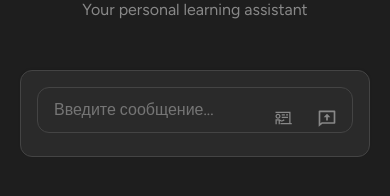
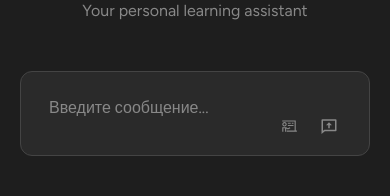
Before and after one commit to Maricvs/CRIDANSE, a React (Vite) app in the folder frontend/: page / in a window 390 px wide. Shown: the part 502-698 px from the top of the page. Built offline with nearby package versions, Linux system fonts and the light colour scheme.

Commit message:
chat_input_v2

```diff
--- a/frontend/src/ChatField.css
+++ b/frontend/src/ChatField.css
@@ -277,18 +277,15 @@
 
 @media (max-width: 767px) {
   .chat-wrapper {
-    display: flex;
-    flex-direction: column;
-    height: 100vh;
+    padding-left: 0;
+    transition: padding-left 0.3s ease;
+    min-height: 100vh;
     height: -webkit-fill-available;
-    padding-bottom: 80px;
+    padding-bottom: 120px;
+    position: relative;
+    background-color: var(--bg-color);
     overflow-y: auto;
-  }
-
-  .chat-messages {
-    flex: 1;
-    overflow-y: auto;
-    padding-bottom: 100px;
+    -webkit-overflow-scrolling: touch;
   }
 
   .chat-field {
@@ -296,51 +293,60 @@
     bottom: 0;
     left: 0;
     right: 0;
+    padding: 12px;
+    background-color: #1e1e1e;
+    z-index: 1000;
+    border-top: 1px solid #333;
+    border-radius: 0;
+    margin: 0;
     width: 100%;
-    max-width: 100%;
-    margin: 0;
-    padding: 12px;
-    border-radius: 0;
-    border-left: none;
-    border-right: none;
-    border-bottom: none;
-    background-color: #1e1e1e;
-    box-shadow: 0 -1px 2px rgba(0, 0, 0, 0.1);
+    box-sizing: border-box;
   }
 
   .input-container {
+    position: relative;
+    width: 100%;
+    margin: 0;
     padding: 0;
+  }
+
+  textarea {
+    width: 100%;
+    min-height: 44px;
+    padding: 10px 80px 10px 12px;
+    font-size: 16px;
+    line-height: 1.25;
+    border: 1px solid #444;
+    border-radius: 12px;
+    background-color: #2a2a2a;
+    color: white;
+    resize: none;
+    outline: none;
+    box-sizing: border-box;
+  }
+
+  .action-buttons {
+    position: absolute;
+    right: 8px;
+    top: 50%;
+    transform: translateY(-50%);
+    display: flex;
+    gap: 8px;
     margin: 0;
   }
 
-  textarea {
-    padding: 12px 90px 12px 16px;
-    min-height: 44px;
-    border-radius: 20px;
-    background-color: #2a2a2a;
+  .chat-action-button {
+    width: 32px;
+    height: 32px;
+    padding: 0;
+    font-size: 18px;
+    background: transparent;
+    color: #888;
   }
 
-  .action-buttons {
-    right: 12px;
-  }
-
-  .chat-action-button {
-    width: 36px;
-    height: 36px;
-    padding: 0;
-    display: flex;
-    align-items: center;
-    justify-content: center;
-    font-size: 20px;
-    background: transparent;
-    border: none;
-    color: #888;
-  }
-}
-
-@media (max-width: 767px) and (display-mode: standalone) {
-  .chat-field {
-    padding-bottom: calc(12px + env(safe-area-inset-bottom));
+  .chat-messages {
+    padding-bottom: calc(80px + env(safe-area-inset-bottom));
+    margin-bottom: env(safe-area-inset-bottom);
   }
 }
 
@@ -358,6 +364,7 @@
 
 .chat-field {
   max-width: 768px;
+  margin: auto;
   width: 100%;
   padding: 1rem;
   background-color: #1e1e1e;
@@ -371,37 +378,43 @@
 }
 
 .input-container {
+  gap: 12px;
+  max-width: 768px;
+  margin: 0 auto;
   position: relative;
-  width: 100%;
-  margin: 0 auto;
-  max-width: 768px;
 }
 
 textarea {
-  width: 100%;
+  flex: 1;
+  width: -webkit-fill-available;
   min-height: 44px;
   max-height: 200px;
-  padding: 12px 100px 12px 16px;
   font-size: 16px;
   line-height: 1.25;
-  border: 1px solid #444;
+  border: none;
   border-radius: 12px;
-  background-color: #2a2a2a;
+  background-color: transparent;
   color: white;
   resize: none;
   outline: none;
   font-family: 'Figtree', sans-serif;
-  box-sizing: border-box;
+}
+
+textarea:focus {
+  border-color: #666;
+}
+
+textarea::placeholder {
+  color: #888;
 }
 
 .action-buttons {
-  position: absolute;
-  right: 8px;
-  top: 50%;
-  transform: translateY(-50%);
   display: flex;
   align-items: center;
+  justify-content: flex-end;
   gap: 8px;
+  margin-top: 0.5rem;
+  width: 100%;
 }
 
 /* Стиль для первого сообщения в чате */
```
